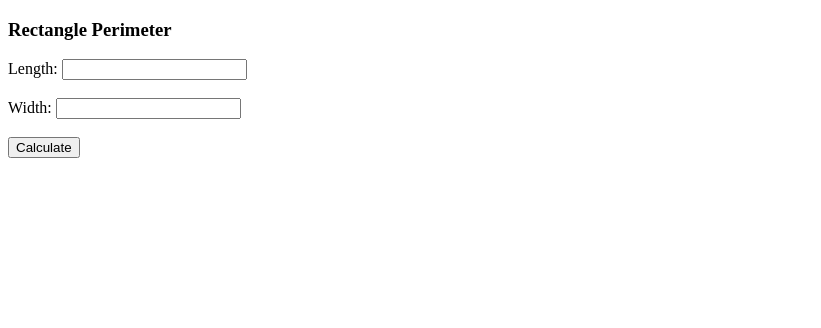
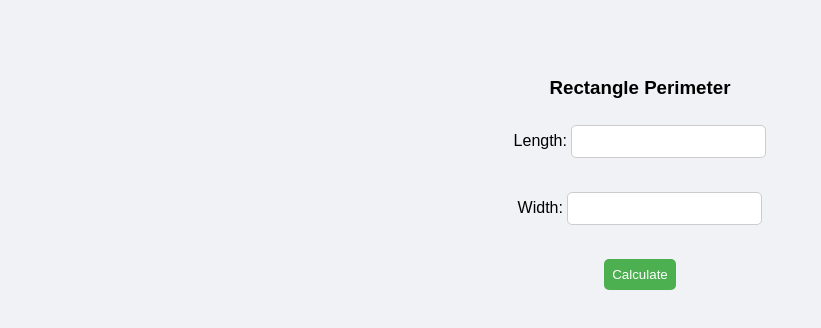
Before and after one commit to AshishSMathpati/perimeter-of-rectangle, a plain HTML site: page index.html in a window 1280 px wide. Shown: the whole page, without its empty margins (0-821 px from the left). Drawn offline with Linux system fonts and the light colour scheme.

Commit message:
css added

```diff
--- a/index.html
+++ b/index.html
@@ -1,5 +1,44 @@
 <!DOCTYPE html>
 <html>
+    <style>
+    body {
+      font-family: Arial, sans-serif;
+      background: #f0f2f5;
+      text-align: center;
+      padding-top: 50px;
+    }
+
+    .container {
+      background: #fff;
+      display: inline-block;
+      padding: 20px;
+      border-radius: 10px;
+      box-shadow: 0 4px 10px rgba(0,0,0,0.1);
+    }
+
+    input, button {
+      margin: 8px 0;
+      padding: 8px;
+      border-radius: 5px;
+      border: 1px solid #ccc;
+    }
+
+    button {
+      background: #4CAF50;
+      color: white;
+      border: none;
+      cursor: pointer;
+    }
+
+    button:hover {
+      background: #45a049;
+    }
+
+    #result {
+      margin-top: 15px;
+      font-weight: bold;
+    }
+  </style>
 <body>
   <h3>Rectangle Perimeter</h3>
 
```
